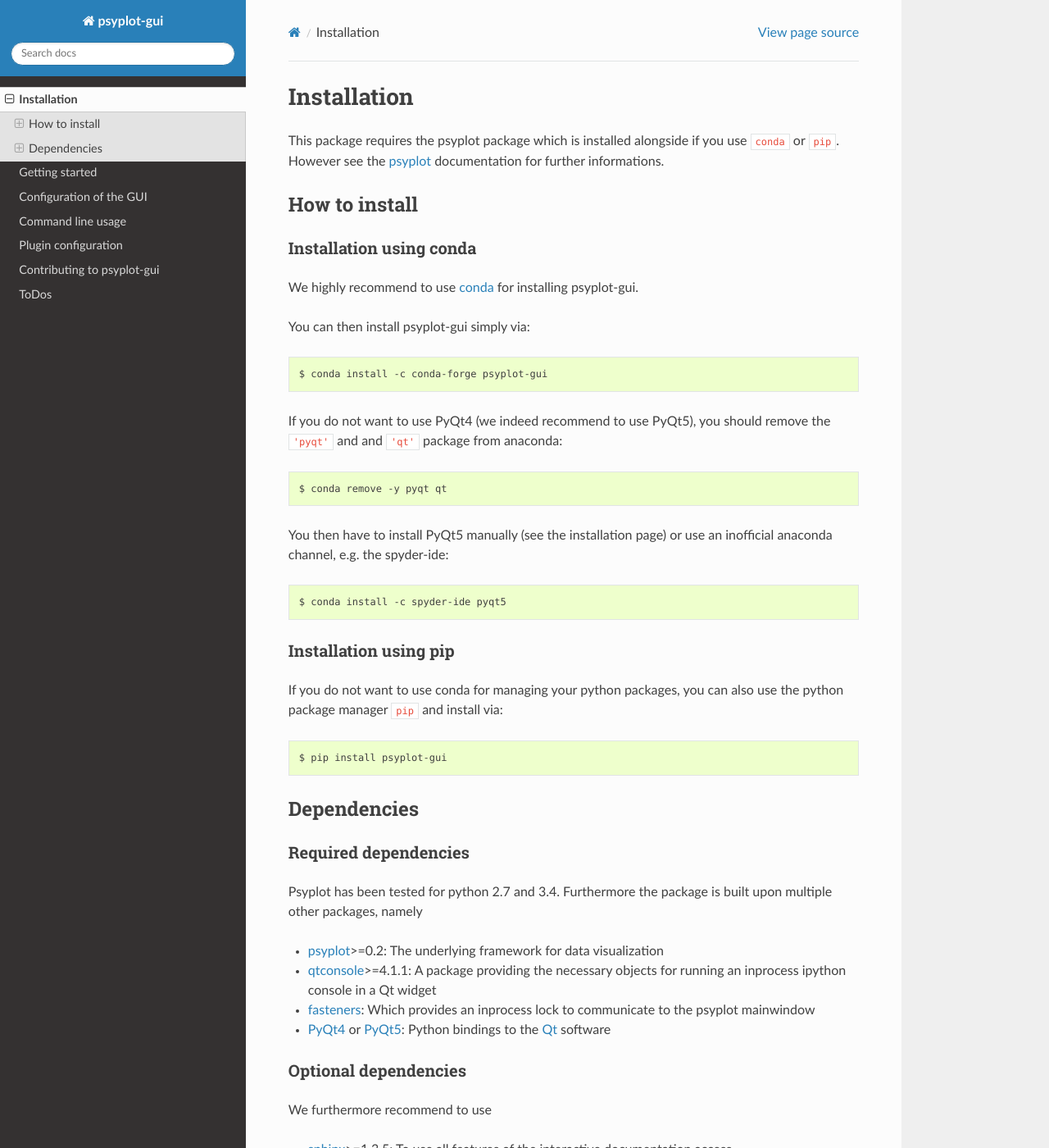
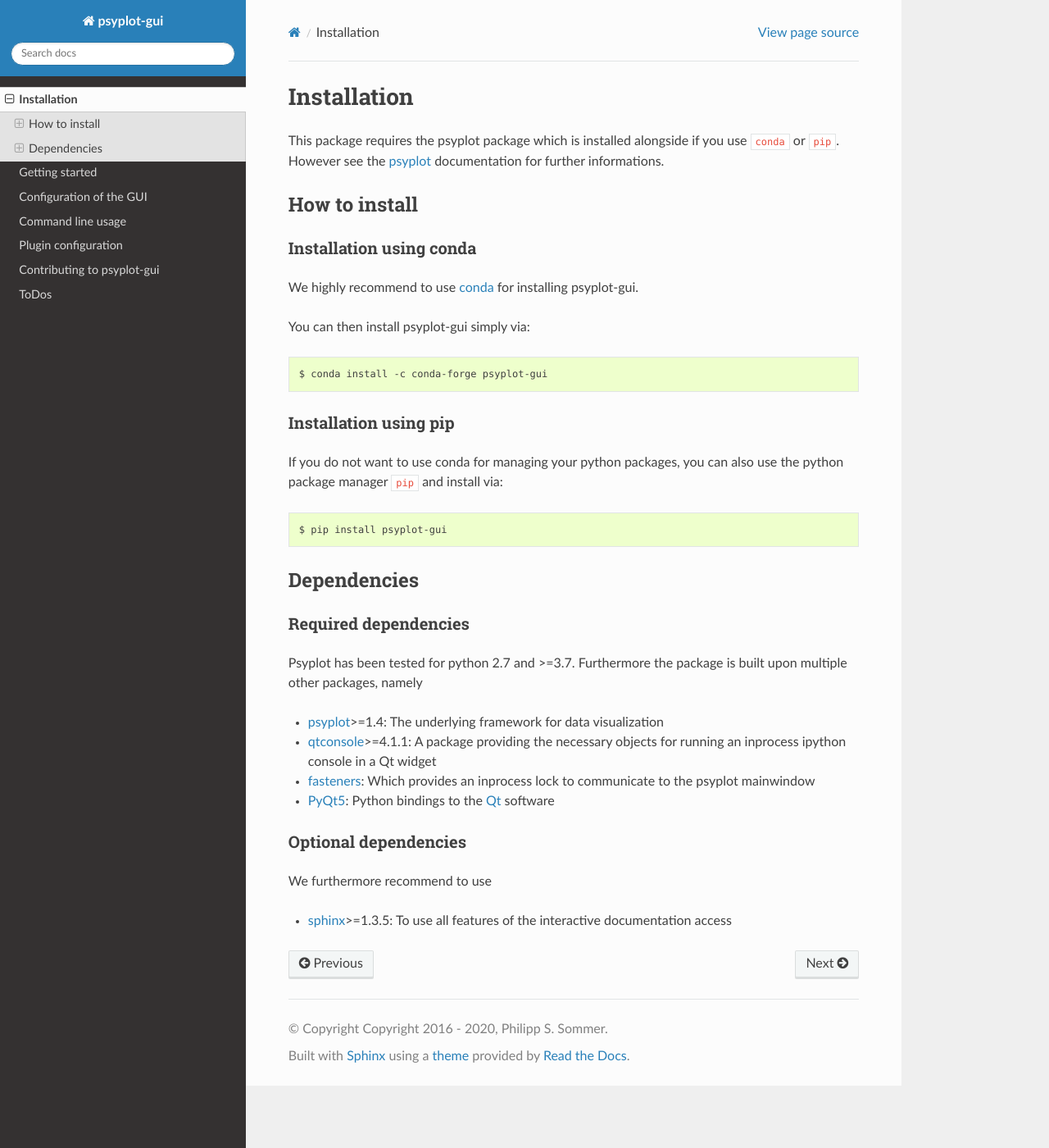
Before and after one commit to psyplot/psyplot-gui, a Sphinx documentation site: the page built from docs/installing.rst, in a window 1280 px wide and 1400 px high. Shown: the whole window at 82% size. Built offline with Sphinx 7.4.7 and the Read the Docs theme 2.0.0, drawn with Linux system fonts in a browser that asks for light colours; pages that are not in the unit, such as notebooks, are missing from menus; the version number could not be read and is left out.

Commit message:
fix docs

```diff
--- a/docs/command_line.rst
+++ b/docs/command_line.rst
@@ -18,4 +18,4 @@
    :func: get_parser
    :prog: psyplot
 
-.. _command line usage of the psyplot module: http://psyplot.readthedocs.org/en/latest/command_line.html
+.. _command line usage of the psyplot module: http://psyplot.github.io/psyplot/command_line.html
--- a/docs/conf.py
+++ b/docs/conf.py
@@ -52,10 +52,6 @@
 # Add any paths that contain templates here, relative to this directory.
 templates_path = ['_templates']
 
-# on_rtd is whether we are on readthedocs.org, this line of code grabbed from
-# docs.readthedocs.org
-on_rtd = os.environ.get('READTHEDOCS', None) == 'True'
-
 # create the api documentation
 if not osp.exists(osp.join(osp.dirname(__file__), 'api')):
     spr.check_call(['bash', 'apigen.bash'])
@@ -83,7 +79,9 @@
 
 # General information about the project.
 project = 'psyplot-gui'
-copyright = psyplot_gui.__copyright__
+copyright = ", ".join(
+    psyplot_gui.__copyright__.strip().replace("Copyright (C) ", "").splitlines()
+)
 author = psyplot_gui.__author__
 
 # The version info for the project you're documenting, acts as replacement for
@@ -118,10 +116,7 @@
 # The theme to use for HTML and HTML Help pages.  See the documentation for
 # a list of builtin themes.
 
-if not on_rtd:  # only import and set the theme if we're building docs locally
-    import sphinx_rtd_theme
-    html_theme = 'sphinx_rtd_theme'
-    html_theme_path = [sphinx_rtd_theme.get_html_theme_path()]
+html_theme = 'sphinx_rtd_theme'
 
 # otherwise, readthedocs.org uses their theme by default, so no need to specify
 
@@ -183,18 +178,14 @@
 intersphinx_mapping = {
     'pandas': ('https://pandas.pydata.org/pandas-docs/stable/', None),
     'numpy': ('https://docs.scipy.org/doc/numpy/', None),
-    'matplotlib': ('https://matplotlib.org/', None),
-    'sphinx': ('http://www.sphinx-doc.org/en/master/', None),
-    'xarray': ('http://xarray.pydata.org/en/stable/', None),
+    'matplotlib': ('https://matplotlib.org/stable/', None),
+    'sphinx': ('https://www.sphinx-doc.org/en/stable/', None),
+    'xarray': ('https://xarray.pydata.org/en/stable/', None),
     'cartopy': ('https://scitools.org.uk/cartopy/docs/latest/', None),
     'mpl_toolkits': ('https://matplotlib.org/basemap/', None),
-    'psyplot': ('https://psyplot.readthedocs.io/en/latest/', None)
+    'psyplot': ('https://psyplot.github.io/psyplot/', None),
+    'python': ('https://docs.python.org/3/', None),
 }
-if six.PY3:
-    intersphinx_mapping['python'] = ('https://docs.python.org/3.4/', None)
-else:
-    intersphinx_mapping['python'] = ('https://docs.python.org/2.7/', None)
-
 
 replacements = {
     '`psyplot.rcParams`': '`~psyplot.config.rcsetup.rcParams`',
--- a/docs/installing.rst
+++ b/docs/installing.rst
@@ -19,16 +19,6 @@
 
     $ conda install -c conda-forge psyplot-gui
 
-If you do not want to use PyQt4 (we indeed recommend to use PyQt5), you should
-remove the ``'pyqt'`` and and ``'qt'`` package from anaconda::
-
-    $ conda remove -y pyqt qt
-
-You then have to install PyQt5 manually (see the installation page) or use
-an inofficial anaconda channel, e.g. the spyder-ide::
-
-    $ conda install -c spyder-ide pyqt5
-
 
 Installation using pip
 ^^^^^^^^^^^^^^^^^^^^^^
@@ -42,15 +32,15 @@
 ------------
 Required dependencies
 ^^^^^^^^^^^^^^^^^^^^^
-Psyplot has been tested for python 2.7 and 3.4. Furthermore the package is
+Psyplot has been tested for python 2.7 and >=3.7. Furthermore the package is
 built upon multiple other packages, namely
 
-- psyplot_>=0.2: The underlying framework for data visualization
+- psyplot_>=1.4: The underlying framework for data visualization
 - qtconsole_>=4.1.1: A package providing the necessary objects for running
   an inprocess ipython console in a Qt widget
 - fasteners_: Which provides an inprocess lock to communicate to the psyplot
   mainwindow
-- PyQt4_ or PyQt5_: Python bindings to the Qt_ software
+- PyQt5_: Python bindings to the Qt_ software
 
 Optional dependencies
 ^^^^^^^^^^^^^^^^^^^^^
@@ -58,11 +48,10 @@
 
 - sphinx_>=1.3.5: To use all features of the interactive documentation access
 
-.. _conda: http://conda.io/
-.. _psyplot: http://psyplot.readthedocs.org/en/latest/installing.html
-.. _qtconsole: https://qtconsole.readthedocs.org/en/latest/
+.. _conda: https://docs.conda.io/en/latest/
+.. _psyplot: https://psyplot.github.io/psyplot/installing.html
+.. _qtconsole: https://qtconsole.readthedocs.io/en/latest/
 .. _fasteners: http://fasteners.readthedocs.org/en/latest/index.html
-.. _sphinx: http://www.sphinx-doc.org/en/stable/index.html
-.. _PyQt4: http://pyqt.sourceforge.net/Docs/PyQt4/installation.html
-.. _PyQt5: http://pyqt.sourceforge.net/Docs/PyQt5/installation.html
-.. _Qt: http://www.qt.io/
+.. _sphinx: https://www.sphinx-doc.org/en/master/index.html
+.. _PyQt5: https://www.riverbankcomputing.com/static/Docs/PyQt5/installation.html
+.. _Qt: https://www.qt.io/
```
Also changed, not shown: README.rst (+32 -11 lines), docs/environment.yml (+10 -9 lines), docs/getting_started.rst (+3 -12 lines), docs/index.rst (+41 -6 lines).
